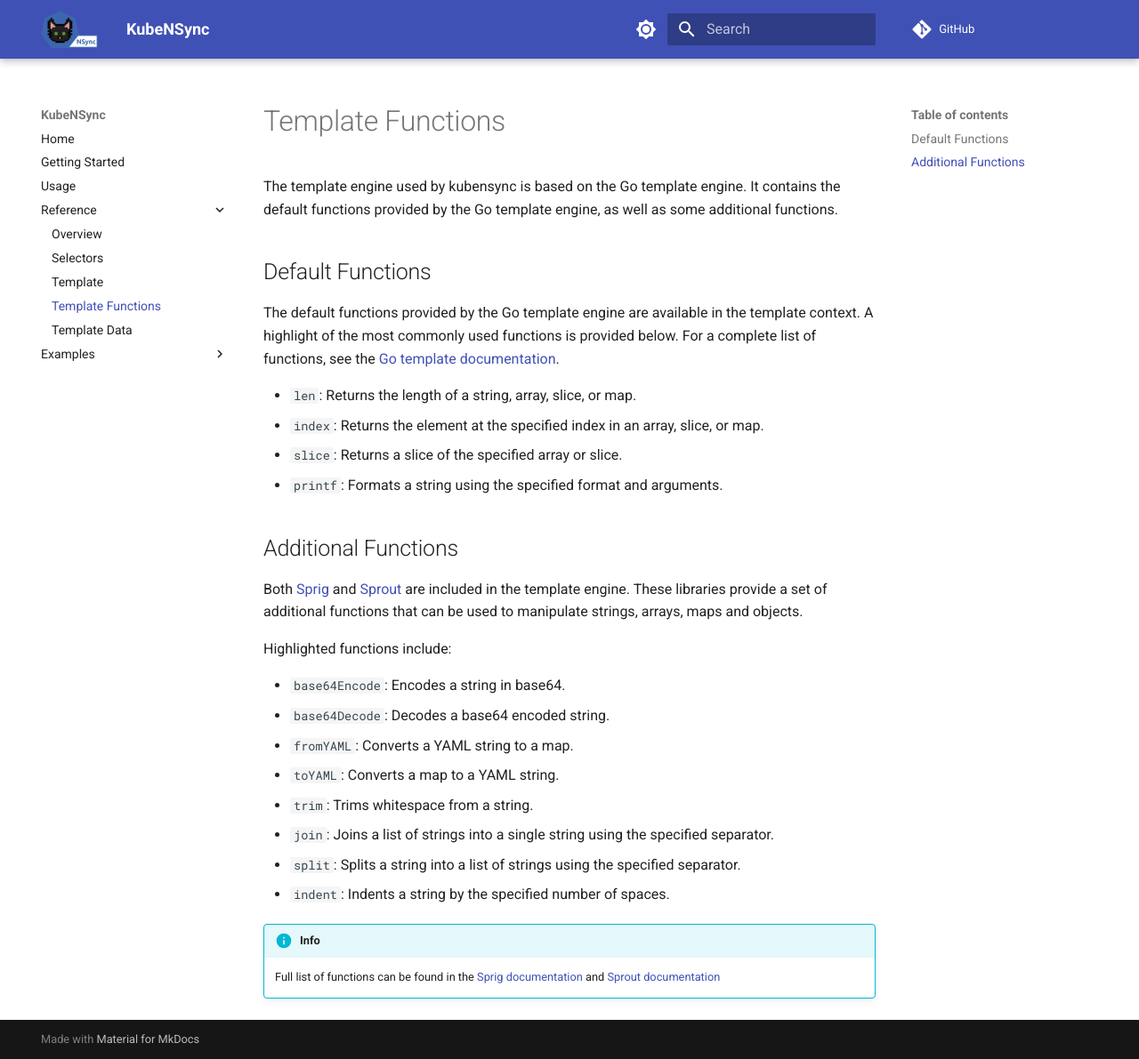
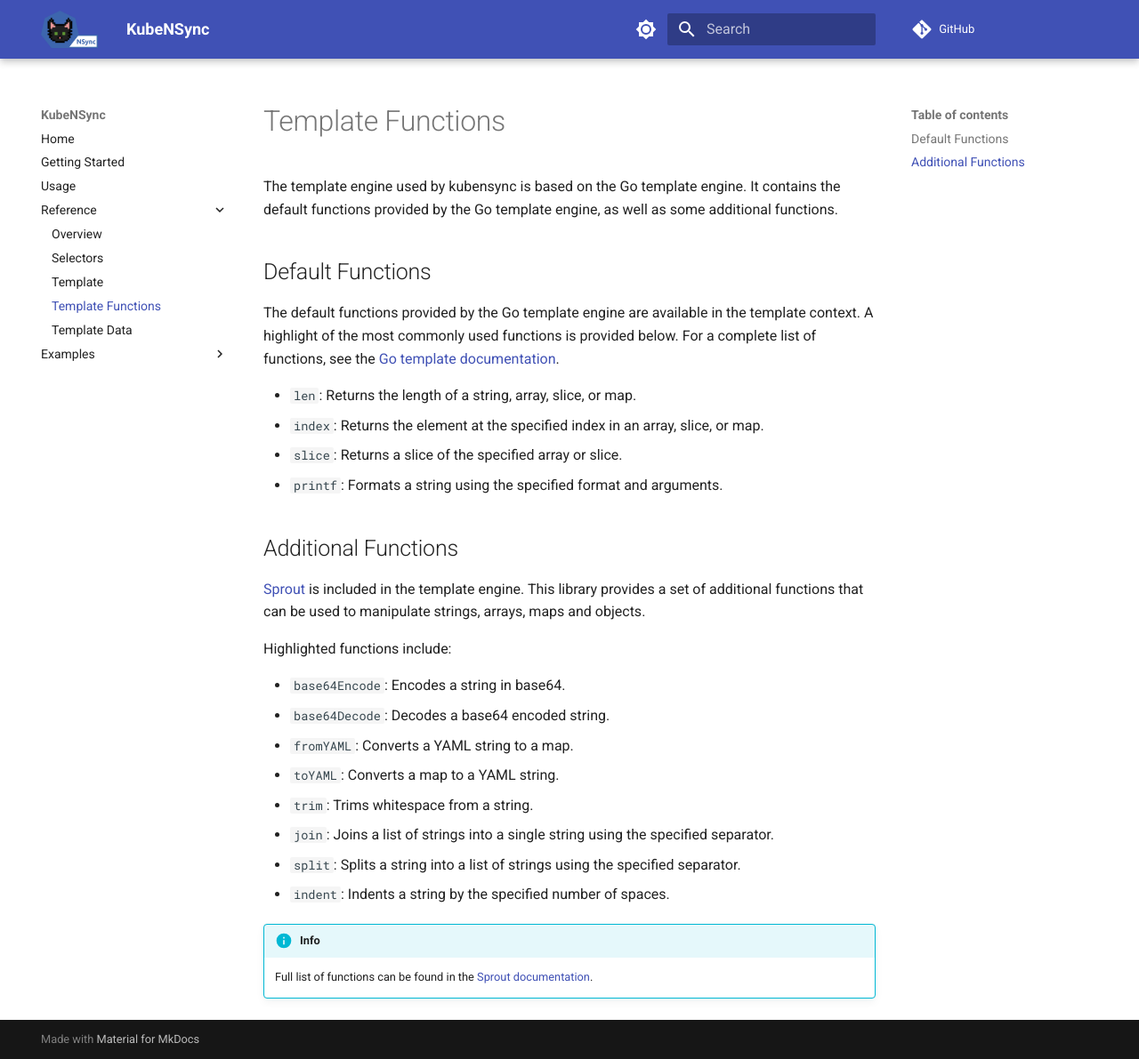
Before and after one commit to eryalito/kubensync-operator, an MkDocs documentation site: the page built from docs/reference/template-functions.md, in a window 1280 px wide and 1191 px high. Shown: the whole window at 89% size. Built offline with MkDocs 1.6.1 and Material for MkDocs 9.7.7, drawn with Linux system fonts in a browser that asks for light colours; comment, search, counter and statistics services are not loaded.

Commit message:
Drop sprig usage (#68)
* feat: drop sprig usage

* feat: update docs to drop sprig references

```diff
--- a/docs/reference/template-functions.md
+++ b/docs/reference/template-functions.md
@@ -13,7 +13,7 @@ The default functions provided by the Go template engine are available in the te
 
 ## Additional Functions
 
-Both [Sprig](https://github.com/Masterminds/sprig) and [Sprout](https://github.com/go-sprout/sprout) are included in the template engine. These libraries provide a set of additional functions that can be used to manipulate strings, arrays, maps and objects.
+[Sprout](https://github.com/go-sprout/sprout) is included in the template engine. This library provides a set of additional functions that can be used to manipulate strings, arrays, maps and objects.
 
 Highlighted functions include:
 
@@ -27,4 +27,4 @@ Highlighted functions include:
 - `indent`: Indents a string by the specified number of spaces.
 
 !!! info
-    Full list of functions can be found in the [Sprig documentation](https://masterminds.github.io/sprig) and [Sprout documentation](https://docs.atom.codes/sprout/registries/list-of-all-registries)
+    Full list of functions can be found in the [Sprout documentation](https://docs.atom.codes/sprout/registries/list-of-all-registries).
```
Also changed, not shown: 3 other files.
